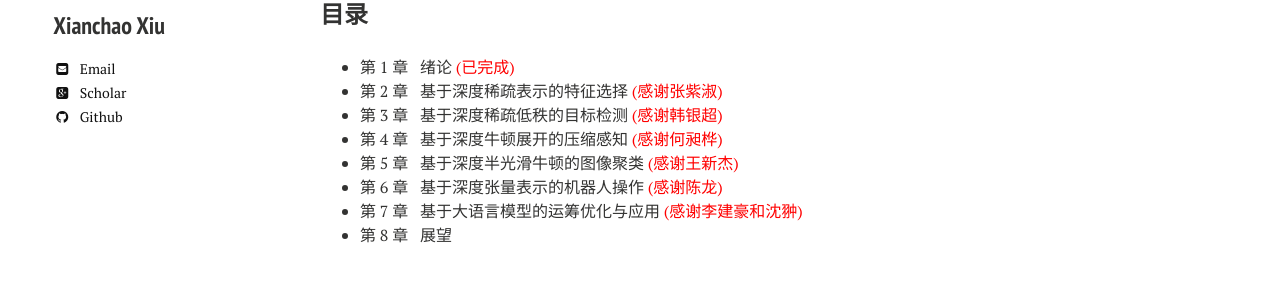
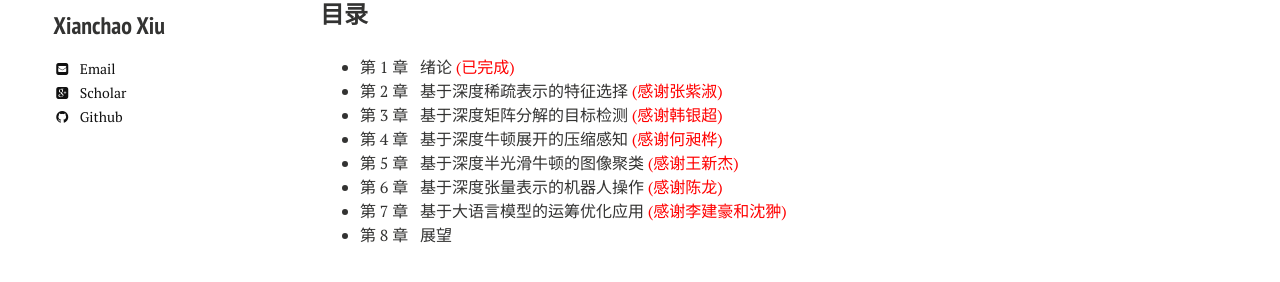
Before and after one commit to xianchaoxiu/xianchaoxiu.github.io, a Jekyll site: the page built from chinese/book/AIO/index.md, in a window 1280 px wide. Shown: the part 224-506 px from the top of the page. Built offline with Jekyll 4.4.1, drawn with Linux system fonts in a browser that asks for light colours; nearby versions of some CDN libraries.

Commit message:
Update index.md

```diff
--- a/chinese/book/AIO/index.md
+++ b/chinese/book/AIO/index.md
@@ -11,9 +11,9 @@ share: false
 ### 目录
 - 第 1 章 &nbsp;  绪论 <span style="color:#ff0000">(已完成)</span> <br>
 - 第 2 章 &nbsp;  基于深度稀疏表示的特征选择 <span style="color:#ff0000">(感谢张紫淑)</span> <br>
-- 第 3 章 &nbsp;  基于深度稀疏低秩的目标检测 <span style="color:#ff0000">(感谢韩银超)</span> <br>
+- 第 3 章 &nbsp;  基于深度矩阵分解的目标检测 <span style="color:#ff0000">(感谢韩银超)</span> <br>
 - 第 4 章 &nbsp;  基于深度牛顿展开的压缩感知 <span style="color:#ff0000">(感谢何昶桦)</span> <br>
 - 第 5 章 &nbsp;  基于深度半光滑牛顿的图像聚类 <span style="color:#ff0000">(感谢王新杰)</span> <br>
 - 第 6 章 &nbsp;  基于深度张量表示的机器人操作 <span style="color:#ff0000">(感谢陈龙)</span> <br>
-- 第 7 章 &nbsp;  基于大语言模型的运筹优化与应用 <span style="color:#ff0000">(感谢李建豪和沈翀)</span> <br>
+- 第 7 章 &nbsp;  基于大语言模型的运筹优化应用 <span style="color:#ff0000">(感谢李建豪和沈翀)</span> <br>
 - 第 8 章 &nbsp;  展望 <br>
```
